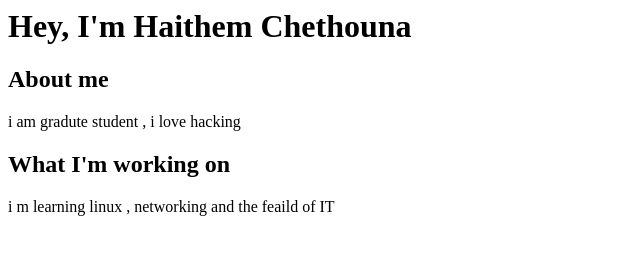
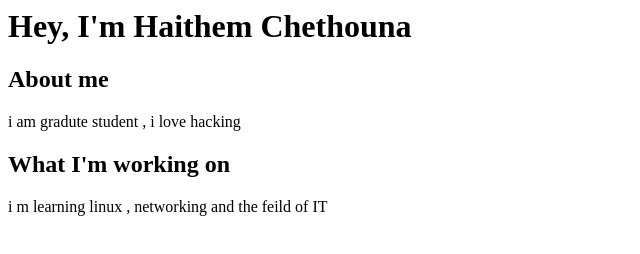
Before and after one commit to HCH-DZ/My-website, a plain HTML site: page index.html in a window 1280 px wide. Shown: the full height of the page, 0-640 px from the left. Drawn offline with Linux system fonts and the light colour scheme.

Commit message:
Update index.html

```diff
--- a/index.html
+++ b/index.html
@@ -10,7 +10,7 @@
         </p>
         <h2>What I'm working on</h2>
         <p>
-            i m learning linux , networking and the feaild of IT
+            i m learning linux , networking and the feild of IT
         </p>
     </body>
 </html>
```
